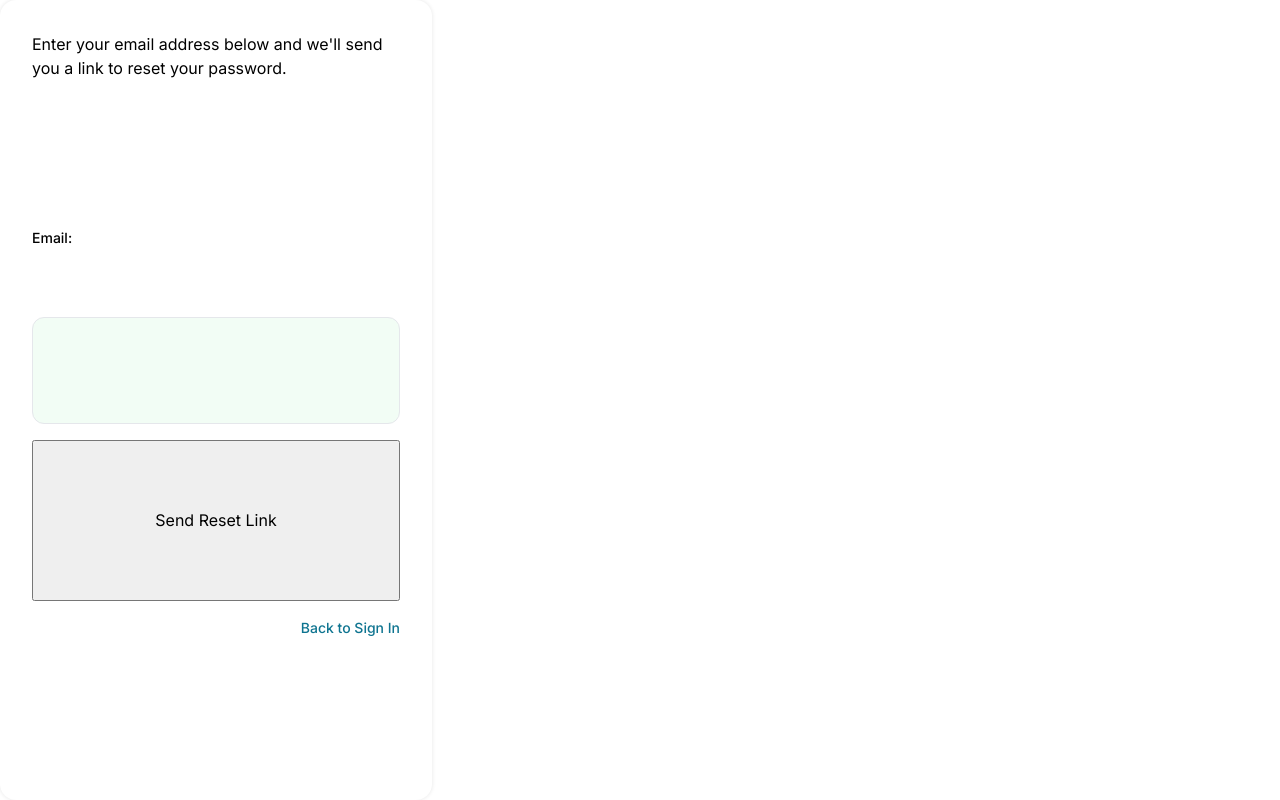
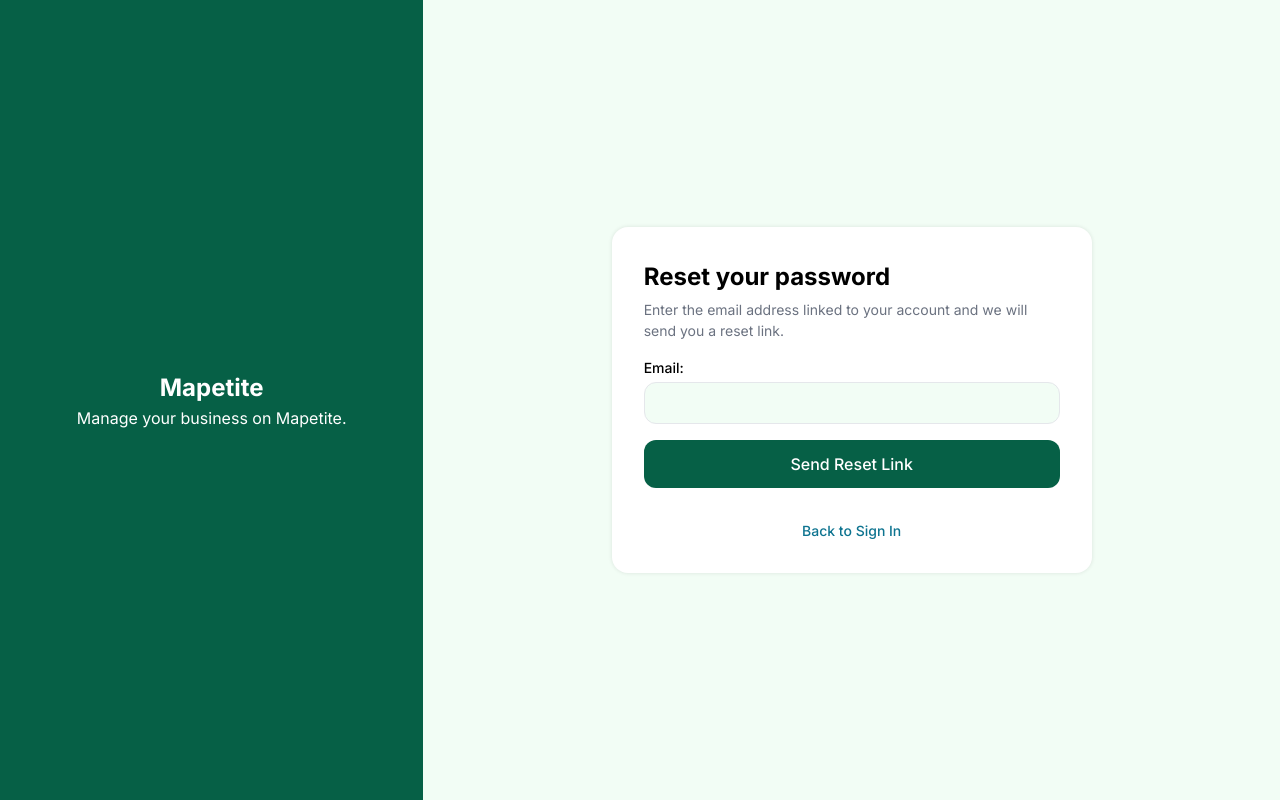
Before and after one commit to Spimy/mapetite, a Django app: page /reset-password/ in a window 1280 px wide. Run offline with Django 5.2, Linux system fonts and the light colour scheme; parts of the project's set-up code (start-up, migrations or seed data) failed here and were passed over.

Commit message:
#16 style reset password form page

```diff
--- a/server/apps/users/static/users/css/auth.css
+++ b/server/apps/users/static/users/css/auth.css
@@ -139,6 +139,11 @@
   &.auth__link--forgot {
     justify-self: end;
   }
+
+  &.auth__link--center {
+    margin-top: 1rem;
+    justify-self: center;
+  }
 }
 
 .auth__contact {
--- a/server/apps/users/templates/users/password_reset/password_reset_form.html
+++ b/server/apps/users/templates/users/password_reset/password_reset_form.html
@@ -1,9 +1,4 @@
-{% extends "main/base.html" %}
-{% load static %}
-
-{% block styles %}
-  <link rel="stylesheet" href="{% static 'users/css/auth.css' %}" />
-{% endblock styles %}
+{% extends "users/auth.html" %}
 
 {% block title %}
   Reset Password
@@ -17,12 +12,14 @@
   reset password, Mapetite account, user authentication
 {% endblock keywords %}
 
-{% block content %}
-  <section class="auth">
+{% block auth_content %}
   <form method="post" class="auth__form">
     {% csrf_token %}
 
-      <p class="auth__text">Enter your email address below and we'll send you a link to reset your password.</p>
+    <div class="auth__form-header">
+      <h2 class="auth__form-title">Reset your password</h2>
+      <p class="auth__form-subtitle">Enter the email address linked to your account and we will send you a reset link.</p>
+    </div>
 
     <div class="auth__fields">
       {% for field in form.visible_fields %}
@@ -33,10 +30,9 @@
       {% endfor %}
     </div>
 
-      <button type="submit" class="auth__button">Send Reset Link</button>
+    <button type="submit" class="btn auth__button">Send Reset Link</button>
 
     <a href="{% url 'users:sign_in' %}"
-         class="auth__link auth__link--forgot">Back to Sign In</a>
+       class="auth__link auth__link--center">Back to Sign In</a>
   </form>
-  </section>
-{% endblock content %}
+{% endblock auth_content %}
```
Lines whose indentation alone changed are shown as unchanged.
